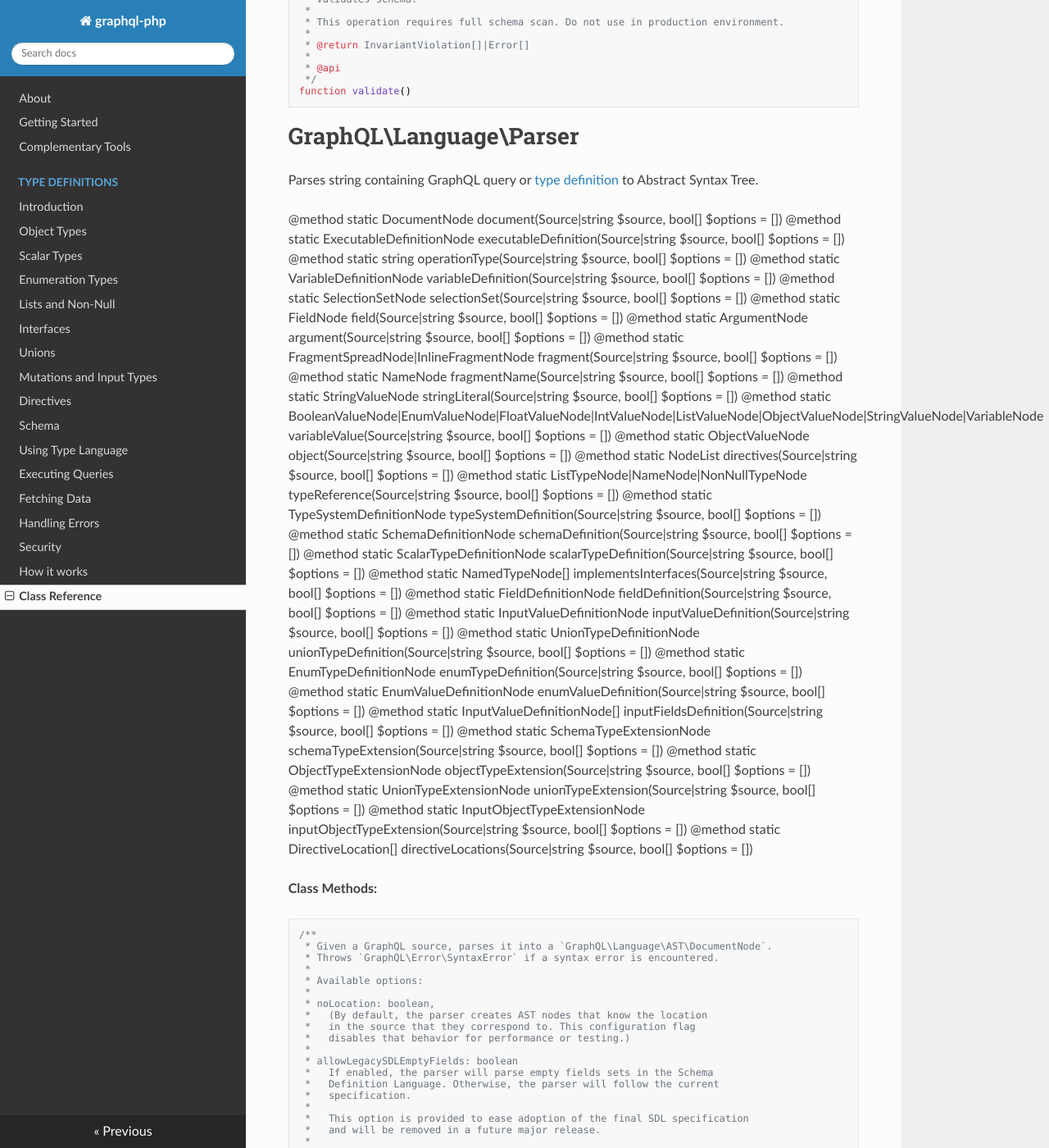
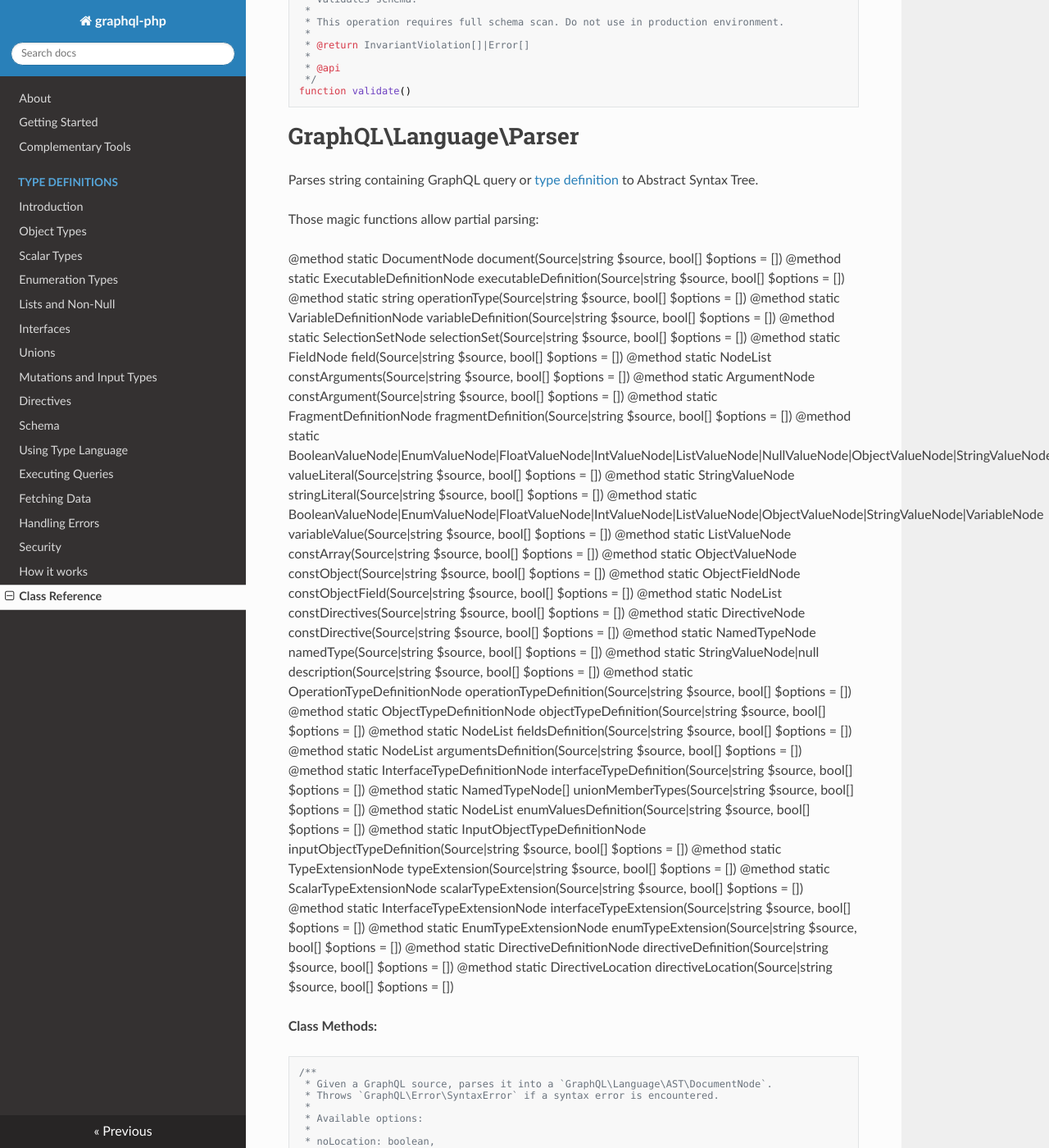
Before and after one commit to webonyx/graphql-php, an MkDocs documentation site: the page built from docs/reference.md, in a window 1280 px wide and 1400 px high, scrolled down 11104 px. Shown: the whole window at 82% size. Built offline with MkDocs 1.6.1, drawn with Linux system fonts in a browser that asks for light colours; nearby versions of some CDN libraries; old or Windows-style settings are respelled for this version of MkDocs; some of the changed text lies outside the part shown.

Commit message:
Updated reference.md

````diff
--- a/docs/reference.md
+++ b/docs/reference.md
@@ -736,35 +736,41 @@ function validate()
 # GraphQL\Language\Parser
 Parses string containing GraphQL query or [type definition](type-system/type-language.md) to Abstract Syntax Tree.
 
+Those magic functions allow partial parsing:
+
 @method static DocumentNode document(Source|string $source, bool[] $options = [])
 @method static ExecutableDefinitionNode executableDefinition(Source|string $source, bool[] $options = [])
 @method static string operationType(Source|string $source, bool[] $options = [])
 @method static VariableDefinitionNode variableDefinition(Source|string $source, bool[] $options = [])
 @method static SelectionSetNode selectionSet(Source|string $source, bool[] $options = [])
 @method static FieldNode field(Source|string $source, bool[] $options = [])
-@method static ArgumentNode argument(Source|string $source, bool[] $options = [])
-@method static FragmentSpreadNode|InlineFragmentNode fragment(Source|string $source, bool[] $options = [])
-@method static NameNode fragmentName(Source|string $source, bool[] $options = [])
+@method static NodeList<ArgumentNode> constArguments(Source|string $source, bool[] $options = [])
+@method static ArgumentNode constArgument(Source|string $source, bool[] $options = [])
+@method static FragmentDefinitionNode fragmentDefinition(Source|string $source, bool[] $options = [])
+@method static BooleanValueNode|EnumValueNode|FloatValueNode|IntValueNode|ListValueNode|NullValueNode|ObjectValueNode|StringValueNode|VariableNode valueLiteral(Source|string $source, bool[] $options = [])
 @method static StringValueNode stringLiteral(Source|string $source, bool[] $options = [])
 @method static BooleanValueNode|EnumValueNode|FloatValueNode|IntValueNode|ListValueNode|ObjectValueNode|StringValueNode|VariableNode variableValue(Source|string $source, bool[] $options = [])
-@method static ObjectValueNode object(Source|string $source, bool[] $options = [])
-@method static NodeList<DirectiveNode> directives(Source|string $source, bool[] $options = [])
-@method static ListTypeNode|NameNode|NonNullTypeNode typeReference(Source|string $source, bool[] $options = [])
-@method static TypeSystemDefinitionNode typeSystemDefinition(Source|string $source, bool[] $options = [])
-@method static SchemaDefinitionNode schemaDefinition(Source|string $source, bool[] $options = [])
-@method static ScalarTypeDefinitionNode scalarTypeDefinition(Source|string $source, bool[] $options = [])
-@method static NamedTypeNode[] implementsInterfaces(Source|string $source, bool[] $options = [])
-@method static FieldDefinitionNode fieldDefinition(Source|string $source, bool[] $options = [])
-@method static InputValueDefinitionNode inputValueDefinition(Source|string $source, bool[] $options = [])
-@method static UnionTypeDefinitionNode unionTypeDefinition(Source|string $source, bool[] $options = [])
-@method static EnumTypeDefinitionNode enumTypeDefinition(Source|string $source, bool[] $options = [])
-@method static EnumValueDefinitionNode enumValueDefinition(Source|string $source, bool[] $options = [])
-@method static InputValueDefinitionNode[] inputFieldsDefinition(Source|string $source, bool[] $options = [])
-@method static SchemaTypeExtensionNode schemaTypeExtension(Source|string $source, bool[] $options = [])
-@method static ObjectTypeExtensionNode objectTypeExtension(Source|string $source, bool[] $options = [])
-@method static UnionTypeExtensionNode unionTypeExtension(Source|string $source, bool[] $options = [])
-@method static InputObjectTypeExtensionNode inputObjectTypeExtension(Source|string $source, bool[] $options = [])
-@method static DirectiveLocation[] directiveLocations(Source|string $source, bool[] $options = [])
+@method static ListValueNode constArray(Source|string $source, bool[] $options = [])
+@method static ObjectValueNode constObject(Source|string $source, bool[] $options = [])
+@method static ObjectFieldNode constObjectField(Source|string $source, bool[] $options = [])
+@method static NodeList<DirectiveNode> constDirectives(Source|string $source, bool[] $options = [])
+@method static DirectiveNode constDirective(Source|string $source, bool[] $options = [])
+@method static NamedTypeNode namedType(Source|string $source, bool[] $options = [])
+@method static StringValueNode|null description(Source|string $source, bool[] $options = [])
+@method static OperationTypeDefinitionNode operationTypeDefinition(Source|string $source, bool[] $options = [])
+@method static ObjectTypeDefinitionNode objectTypeDefinition(Source|string $source, bool[] $options = [])
+@method static NodeList<FieldDefinitionNode> fieldsDefinition(Source|string $source, bool[] $options = [])
+@method static NodeList<InputValueDefinitionNode> argumentsDefinition(Source|string $source, bool[] $options = [])
+@method static InterfaceTypeDefinitionNode interfaceTypeDefinition(Source|string $source, bool[] $options = [])
+@method static NamedTypeNode[] unionMemberTypes(Source|string $source, bool[] $options = [])
+@method static NodeList<EnumValueDefinitionNode> enumValuesDefinition(Source|string $source, bool[] $options = [])
+@method static InputObjectTypeDefinitionNode inputObjectTypeDefinition(Source|string $source, bool[] $options = [])
+@method static TypeExtensionNode typeExtension(Source|string $source, bool[] $options = [])
+@method static ScalarTypeExtensionNode scalarTypeExtension(Source|string $source, bool[] $options = [])
+@method static InterfaceTypeExtensionNode interfaceTypeExtension(Source|string $source, bool[] $options = [])
+@method static EnumTypeExtensionNode enumTypeExtension(Source|string $source, bool[] $options = [])
+@method static DirectiveDefinitionNode directiveDefinition(Source|string $source, bool[] $options = [])
+@method static DirectiveLocation directiveLocation(Source|string $source, bool[] $options = [])
 
 **Class Methods:**
 ```php
@@ -856,7 +862,7 @@ static function parseValue($source, array $options = [])
  * @param Source|string $source
  * @param bool[]        $options
  *
- * @return ListTypeNode|NameNode|NonNullTypeNode
+ * @return ListTypeNode|NamedTypeNode|NonNullTypeNode
  *
  * @api
  */
````
